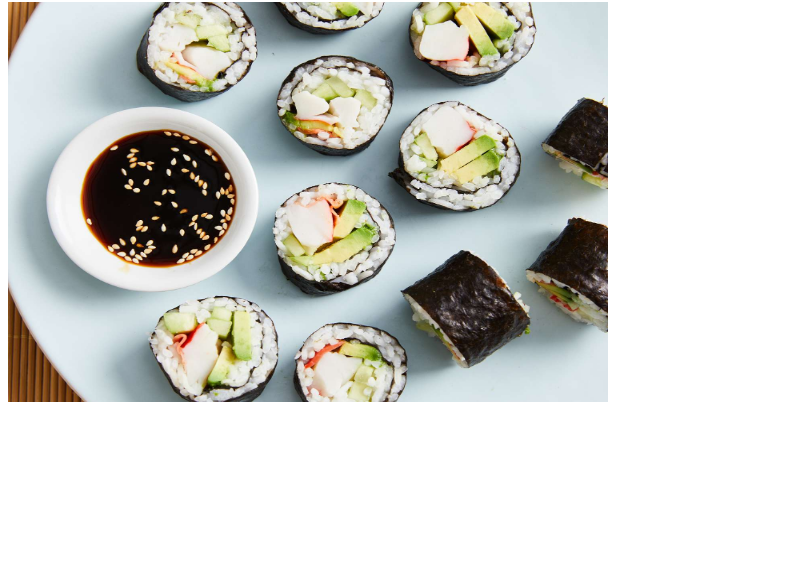
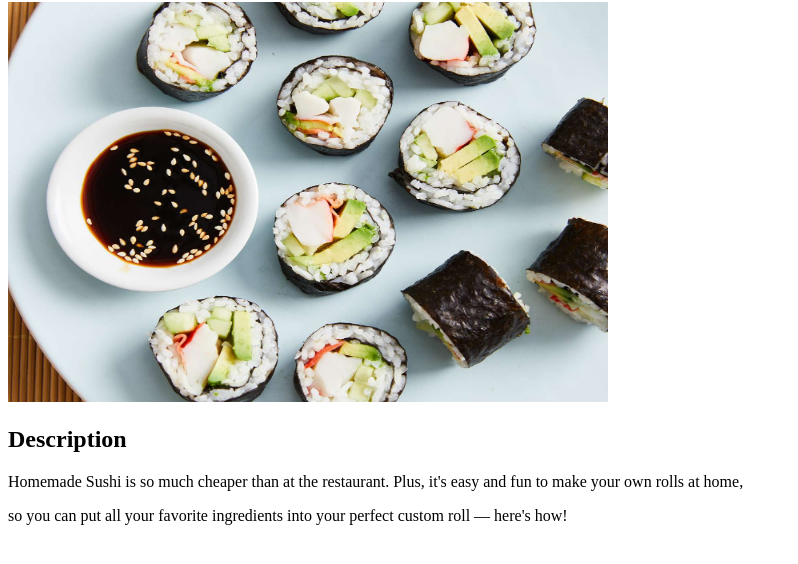
Before and after one commit to Jadis96/odin-recipes, a plain HTML site: page recipes/sushi.html in a window 1280 px wide. Shown: the part 78-642 px from the top of the page, without its empty margins (0-798 px from the left). Drawn offline with Linux system fonts and the light colour scheme.

Commit message:
Add sushi description

```diff
--- a/recipes/sushi.html
+++ b/recipes/sushi.html
@@ -11,5 +11,8 @@
     <img src="../images/sushi.jpg" alt="Sushi with soy sauce"
     width="600"
     height="400">
+    <h2> Description </h2>
+    <p> Homemade Sushi is so much cheaper than at the restaurant. Plus, it's easy and fun to make your own rolls at home, </p>
+    <p> so you can put all your favorite ingredients into your perfect custom roll — here's how!</p>
 </body>
 </html>
```
